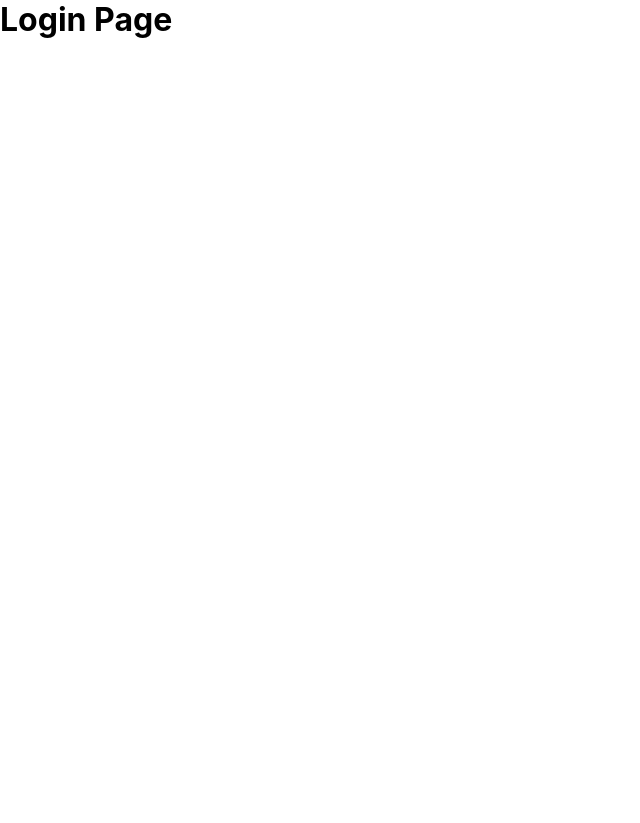
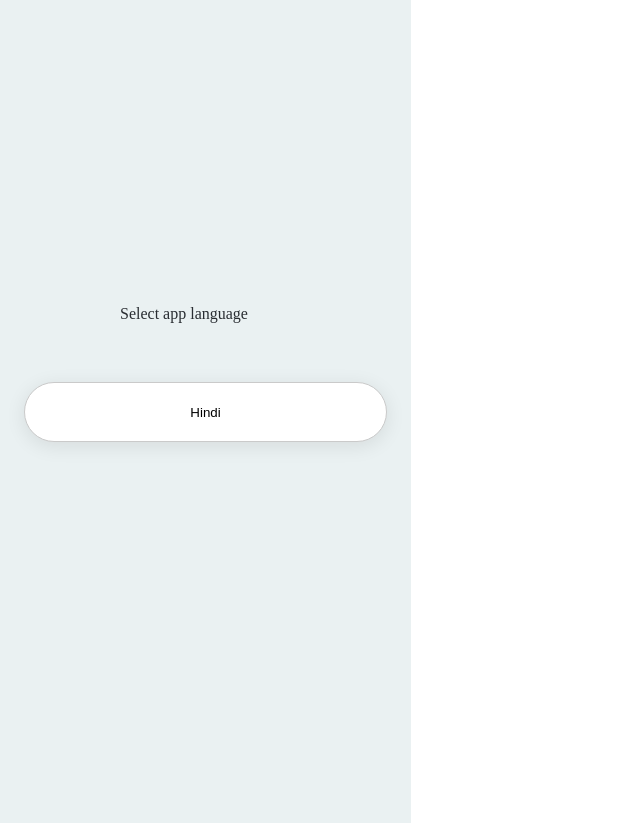
Before and after one commit to girishv694/E-wasteManagement, a React (Create React App) app in the folder project/: page /login in a window 1280 px wide. Shown: the whole page, without its empty margins (0-640 px from the left). Before the commit the page ends 800 px from the top, so only its background shows below. Built offline with nearby package versions, Linux system fonts and the light colour scheme.

Commit message:
created page 2

```diff
--- a/project/src/App.js
+++ b/project/src/App.js
@@ -3,6 +3,7 @@ import './App.css'
 import { Switch, Route } from 'react-router-dom'
 import Page1 from './components/Page1'
 import Home from './components/Home'
+import Page2 from './components/Page2'
 function App() {
   return (
 
@@ -10,7 +11,7 @@ function App() {
       <Switch>
 
         <Route path="/login">
-          <h1>Login Page</h1>
+         <Page2/>
         </Route>
 
         <Route path="/signup">
--- /dev/null
+++ b/project/src/components/Button.jsx
@@ -0,0 +1,19 @@
+import styled from "styled-components";
+
+export const Button = styled.button`
+
+position: absolute;
+width: 363px;
+height: 60px;
+left: 24px;
+top: 382px;
+
+background: #FFFFFF;
+border: 0.1px solid #CACACA;
+box-sizing: border-box;
+box-shadow: 0px 4px 20px rgba(0, 0, 0, 0.09);
+border-radius: 30px;
+
+
+
+`
--- /dev/null
+++ b/project/src/components/Page2.jsx
@@ -0,0 +1,17 @@
+import {Div} from './Container'
+import '../css/page2.css'
+import { Button } from './Button'
+const Page2=()=>{
+    return <>
+        <Div>
+            <p id="language">Select app language</p>
+
+            <Button>Hindi</Button>
+        </Div>
+
+
+    </>
+}
+
+
+export default Page2
--- /dev/null
+++ b/project/src/css/page2.css
@@ -0,0 +1,20 @@
+#language{
+    position: absolute;
+width: 171px;
+height: 22px;
+left: 120px;
+top: 303px;
+
+font-family: Avenir Next;
+font-style: normal;
+font-weight: 500;
+font-size: 16px;
+line-height: 22px;
+/* identical to box height */
+
+display: flex;
+align-items: center;
+text-align: center;
+
+color: #292D32;
+}
```
